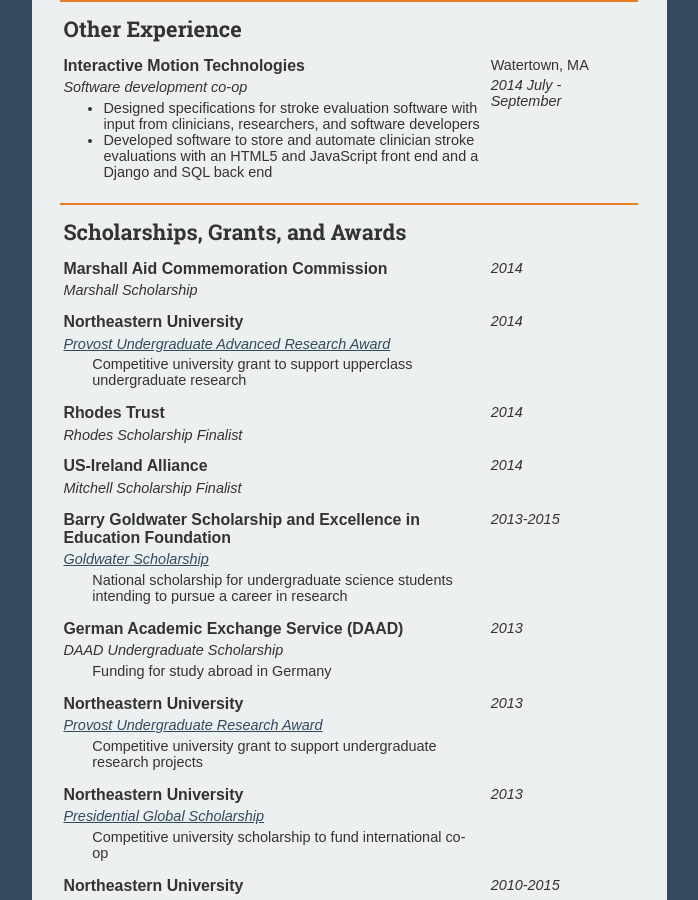
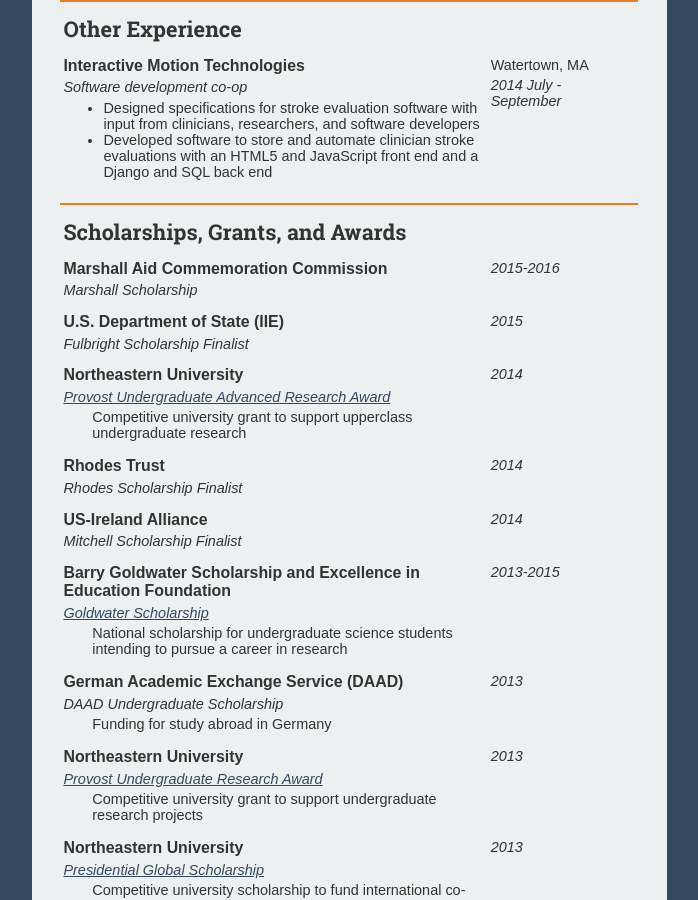
Before and after one commit to jtebert/jtebert.github.io, a Jekyll site: the page built from cv/index.html, in a window 1280 px wide and 900 px high, scrolled down 1805 px. Shown: the whole window, without its empty margins (399-1097 px from the left). Built offline with Jekyll 4.4.1, drawn with Linux system fonts in a browser that asks for light colours; Markdown is read by kramdown in place of the engine named in the settings.

Commit message:
Update CV

```diff
--- a/_includes/cv.html
+++ b/_includes/cv.html
@@ -184,7 +184,16 @@
             <h4>Marshall Scholarship</h4>
         </td>
         <td>
-            <h4>2014</h4>
+            <h4>2015-2016</h4>
+        </td>
+    </tr>
+    <tr>
+        <td>
+            <h3>U.S. Department of State (IIE)</h3>
+            <h4>Fulbright Scholarship Finalist</h4>
+        </td>
+        <td>
+            <h4>2015</h4>
         </td>
     </tr>
     <tr>
```
